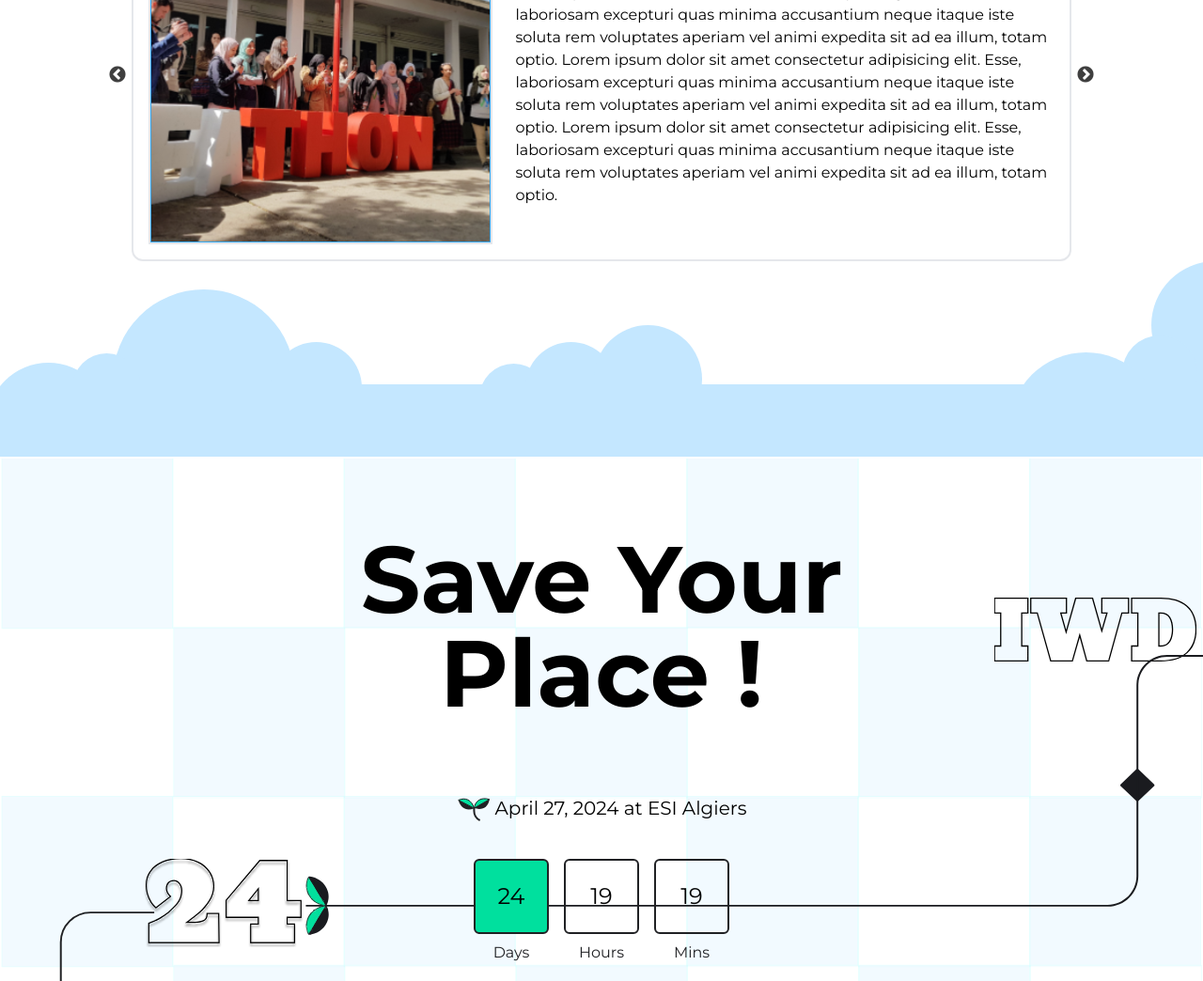
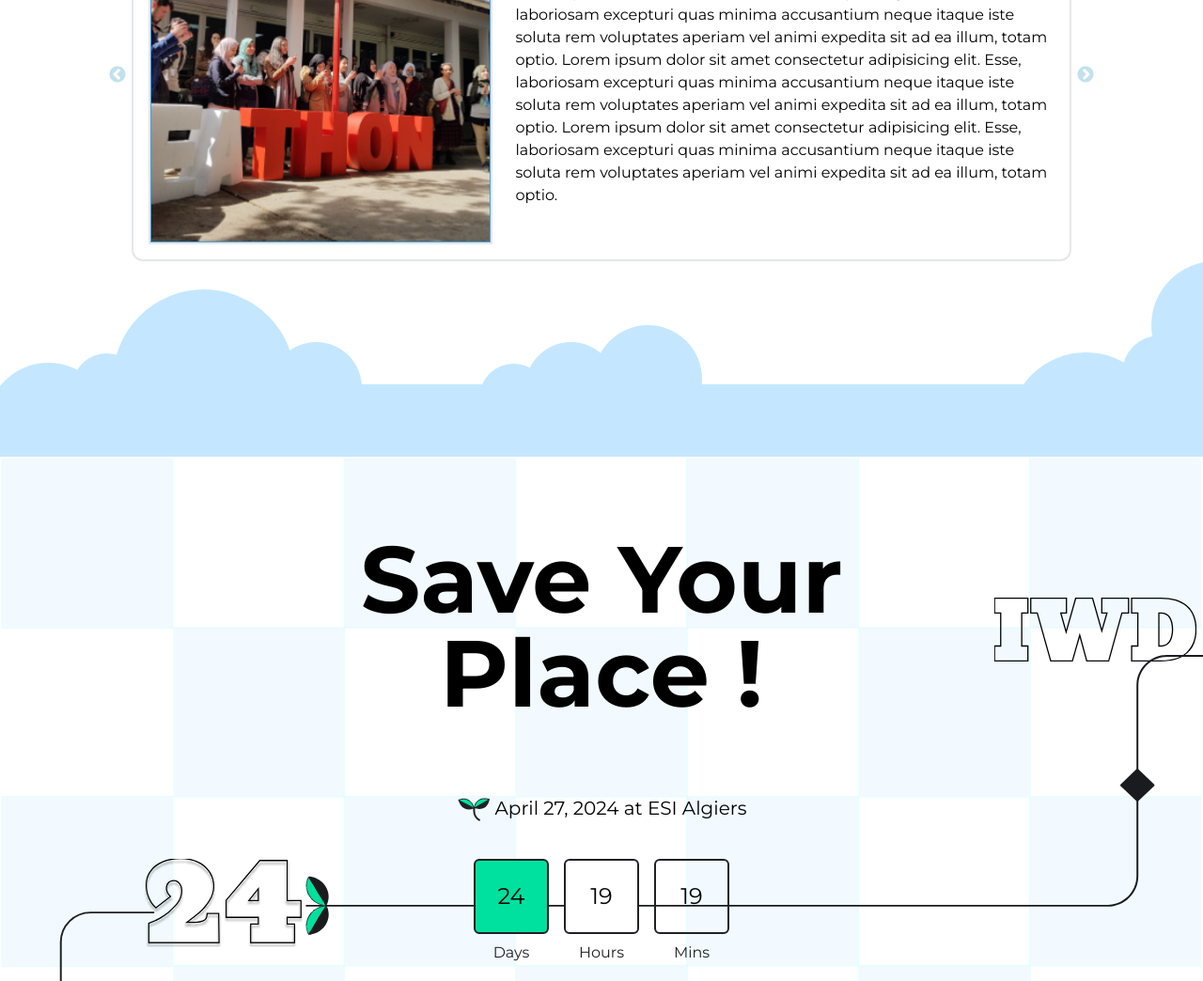
Before and after one commit to boowon/IWD-24-Website, a React (Vite) app: page / in a window 1280 px wide. Shown: the part 1053-2097 px from the top of the page at 94% size. Built offline with nearby package versions, Linux system fonts and the light colour scheme.

Commit message:
update menu

```diff
--- a/src/App.jsx
+++ b/src/App.jsx
@@ -35,7 +35,7 @@ function App() {
     }, []);
 
     return (
-        <div className='flex flex-col justify-stretch'>
+        <div>
            <Navbar activeSection={activeSection}></Navbar>
            <Home></Home>
            <About></About>
--- a/src/Pages/Navbar.jsx
+++ b/src/Pages/Navbar.jsx
@@ -1,36 +1,48 @@
-import { useState } from 'react';
 import wtm from '/WTM.svg'
 import wtmshort from '/wtm-short.svg'
-import menu from '/ion_menu.svg'
+import { useState } from 'react';
 
 
 
-// eslint-disable-next-line react/prop-types
 function Navbar({activeSection}) {
   const [isOpen, setIsOpen] = useState(false);
-
   const toggleMenu = () => {
     setIsOpen(!isOpen);
-  };
-
+    document.body.style.overflow = isOpen ? 'auto' : 'hidden';
+  }
   return (
-    <nav className="fixed w-[100%] top-0 z-50  font-montserrat text-2xl font-medium">
+    <div>
+      <div className='lg:hidden w-screen fixed z-[1005] top-0 bg-white flex justify-between items-center pt-3'>
+        <div className="pl-2 block flex-shrink-0">
+          <a href="#" className="text-white font-bold text-xl pt-1">
+            <img className='' src={wtmshort} alt="WTM" />
+          </a>
+        </div>
+        <button id="hamburger-button" onClick={toggleMenu} className={`h-8 w-8 mr-4 cursor-pointer text-3xl pt-3 pr-2 ${isOpen ? 'toggle-btn' : null}`}>
+          <div className={`absolute h-1 top-4 mt-5 w-8 rounded bg-black transition-all duration-500 before:absolute before:h-1 before:w-8 before:-translate-x-4 before:-translate-y-3 before:rounded before:bg-black before:transition-all before:duration-500 before:content-[''] after:absolute after:h-1 after:w-8 after:-translate-x-4 after:translate-y-3 after:rounded after:bg-black after:transition-all after:duration-500 after:content-['']`}>
+          </div>
+        </button>
+      </div>
+      <section id="mobile-menu" onClick={toggleMenu} className={`fixed z-[1000] top-0 left-0 lg:hidden w-full h-full bg-white ${isOpen ? 'flex' : 'hidden' } w-full origin-top animate-open-menu flex-col content-evenly items-center justify-evenly text-5xl`}>
+        <nav className="flex absolute min-h-screen flex-col items-center py-8 content-evenly justify-evenly bg-white" aria-label="mobile">
+          <a href="#home" className={activeSection === 'home' ? 'text-green hover:text-light-green' : 'text-blue hover:text-light-blue'} >Home</a>
+          <hr className='h-1 w-[60vw] border-gray-500'/>
+          <a href="#about" className={activeSection === 'about' ? 'text-green hover:text-light-green' : 'text-blue hover:text-light-blue'}>About</a>
+          <hr className='h-1 w-[60vw] border-gray-500'/>
+          <a href="#faq" className={activeSection === 'faq' ? 'text-green hover:text-light-green' : 'text-blue hover:text-light-blue'}>FAQ</a>
+          <hr className='h-1 w-[60vw] border-gray-500'/>
+          <a href="#quiz" className={activeSection === 'quiz' ? 'text-green hover:text-light-green' : 'text-blue hover:text-light-blue'}>Quiz</a>
+          <hr className='h-1 w-[60vw] border-gray-500'/>
+          <a href="#register" className={activeSection === 'register' ? 'text-green hover:text-light-green' : 'text-blue hover:text-light-blue'}>Register</a>
+        </nav>
+      </section>
+      <nav className="fixed w-[100%] top-0 z-50 font-montserrat text-2xl font-medium hidden lg:block">
         <div className=" pt-5 px-4 lg:py-10 sm:px-6 lg:px-8">
           <div className="flex justify-between items-center">
-        <div className="hidden lg:block flex-shrink-0">
+          <div className="block flex-shrink-0">
               <a href="#" className="text-white font-bold text-xl">
               <img className='' src={wtm} alt="WTM" />
                   </a>
-          </div>
-          <div className="block lg:hidden flex-shrink-0">
-            <a href="#" className="text-white font-bold text-xl">
-            <img className='' src={wtmshort} alt="WTM" />
-                </a>
-          </div>
-          <div className="block lg:hidden">
-            <button onClick={toggleMenu} className="text-black hover:text-gray-300 focus:outline-none">
-                <img className='h-12 w-12' src={menu} alt="" />
-            </button>
             </div>
             <div className="hidden lg:block">
               <div className="flex space-x-12">
@@ -39,24 +51,12 @@ function Navbar({activeSection}) {
                 <a href="#faq" className={activeSection === 'faq' ? 'text-green hover:text-light-green' : 'text-blue hover:text-light-blue'}>FAQ</a>
                 <a href="#quiz" className={activeSection === 'quiz' ? 'text-green hover:text-light-green' : 'text-blue hover:text-light-blue'}>Quiz</a>
                 <a href="#register" className={activeSection === 'register' ? 'text-green hover:text-light-green' : 'text-blue hover:text-light-blue'}>Register</a>
-
               </div>
             </div>
           </div>
         </div>
-
-      {isOpen && (
-        <div className="lg:hidden">
-          <div className="px-2 pt-2 pb-3 flex flex-col justify-center items-center space-y-1">
-              <a href="#home" className={activeSection === 'home' ? 'text-green hover:text-light-green' : 'text-blue hover:text-light-blue'} >Home</a>
-              <a href="#about" className={activeSection === 'about' ? 'text-green hover:text-light-green' : 'text-blue hover:text-light-blue'}>About</a>
-              <a href="#faq" className={activeSection === 'faq' ? 'text-green hover:text-light-green' : 'text-blue hover:text-light-blue'}>FAQ</a>
-              <a href="#quiz" className={activeSection === 'quiz' ? 'text-green hover:text-light-green' : 'text-blue hover:text-light-blue'}>Quiz</a>
-              <a href="#register" className={activeSection === 'register' ? 'text-green hover:text-light-green' : 'text-blue hover:text-light-blue'}>Register</a>
+      </nav>
     </div>
-        </div>
-      )}
-    </nav>
   );
 }
 
--- a/src/Pages/PastEdit.jsx
+++ b/src/Pages/PastEdit.jsx
@@ -40,7 +40,7 @@ const settings = {
 
 function PastEdit() {
   return (
-    <div className=" font-montserrat">
+    <div className=" font-montserrat overflow-hidden">
       <div className=" w-screen lg:w-1/2 ml-6 lg:block flex flex-col items-center">
         <div className="hidden lg:flex flex-col relative justify-end items-start px-12 py-0 m-0">
           <img className='-z-50 lg:w-[421px] lg:h-[147px] w-full h-full ' src={line} alt="" />
@@ -61,7 +61,7 @@ function PastEdit() {
             return (
               // eslint-disable-next-line react/jsx-key
               <div className=" py-2 px-2 rounded-xl border-2 border-secondaryBlue ">
-                <div className="flex flex-col ">
+                <div className="flex flex-col">
                   <div className="mx-auto md:grid grid-cols-5 gap-4 flex flex-col items-end sm:items-center">
                   <div className="items-center w-full h-auto  md:col-span-2 sm:col-span-2 flex md:p-2  ">
                   <img src={d.pic} alt="" className=" border-2 border-secondaryBlue object-cover lg:h-[70%]"  />
--- a/src/index.css
+++ b/src/index.css
@@ -3,6 +3,14 @@
 @tailwind base;
 @tailwind components;
 @tailwind utilities;
+
+/* Custom CSS */
+::backdrop{
+  --tw-skew-x: 0;
+  --tw-skew-y: 0;
+  --tw-scale-x: 1;
+  --tw-scale-y: 1;
+}
 
 * {
     margin: 0;
@@ -23,11 +31,44 @@ code {
     font-family: source-code-pro, Menlo, Monaco, Consolas, 'Courier New',
       monospace;
   }
-.slick-prev:before {
-    color: black !important;
+@media (min-width: 1024px) {
+  .slick-prev:before {
+    color: lightblue !important;
     background-color: transparent;
   }
 .slick-next:before {
-    color: black !important;
+    color: lightblue !important;
     background-color: transparent;
  }
+}
+
+
+
+
+.transition-all {
+  transition-property: all;
+  transition-timing-function: cubic-bezier(0.4, 0, 0.2, 1);
+  transition-duration: 150ms;
+}
+
+.duration-500 {
+  transition-duration: 500ms;
+}
+
+.toggle-btn>div::after {
+  --tw-translate-y: 0px;
+  --tw-rotate: -45deg;
+  transform: translate(var(--tw-translate-x), var(--tw-translate-y)) rotate(var(--tw-rotate)) skewX(var(--tw-skew-x)) skewY(var(--tw-skew-y)) scaleX(var(--tw-scale-x)) scaleY(var(--tw-scale-y));
+}
+
+.toggle-btn>div::before {
+  --tw-translate-y: 0px;
+  --tw-rotate: 45deg;
+  transform: translate(var(--tw-translate-x), var(--tw-translate-y)) rotate(var(--tw-rotate)) skewX(var(--tw-skew-x)) skewY(var(--tw-skew-y)) scaleX(var(--tw-scale-x)) scaleY(var(--tw-scale-y));
+}
+
+.toggle-btn>div {
+  --tw-rotate: 720deg;
+  transform: translate(var(--tw-translate-x), var(--tw-translate-y)) rotate(var(--tw-rotate)) skewX(var(--tw-skew-x)) skewY(var(--tw-skew-y)) scaleX(var(--tw-scale-x)) scaleY(var(--tw-scale-y));
+  background-color: transparent;
+}
--- a/src/main.jsx
+++ b/src/main.jsx
@@ -6,6 +6,6 @@ import App from './App';
 const root = ReactDOM.createRoot(document.getElementById('root'));
 root.render(
   <React.StrictMode>
-    <App />
+    <App/>
   </React.StrictMode>
 );
--- a/tailwind.config.js
+++ b/tailwind.config.js
@@ -1,5 +1,6 @@
 /** @type {import('tailwindcss').Config} */
 module.exports = {
+
         content: [
                 "./index.html",
                 "./src/**/*.{js,ts,jsx,tsx}",
@@ -16,8 +17,22 @@ module.exports = {
                 },
                 fontFamily:{
                         montserrat: ["Montserrat", 'sans-serif']
+                },
+                screens:{
+                        'widescreen': { 'raw': '(min-aspect-ratio: 3/2)' },
+                        'tallscreen': { 'raw': '(min-aspect-ratio: 13/20)' },
+                },
+                keyframes: {
+                'open-menu': {
+                        '0%': { transform: 'scaleY(0)' },
+                        '80%': { transform: 'scaleY(1.2)' },
+                        '100%': { transform: 'scaleY(1)' },
+                        },
+                },
+                animation: {
+                        'open-menu': 'open-menu 0.5s ease-in-out forwards',
                 }
-          },
+        },
         },
         plugins: [],
       }
```
Also changed, not shown: src/assets/pastEdit/leftArrow.svg (added), src/assets/pastEdit/rightArrow.svg (added). Lines whose indentation alone changed are shown as unchanged.
